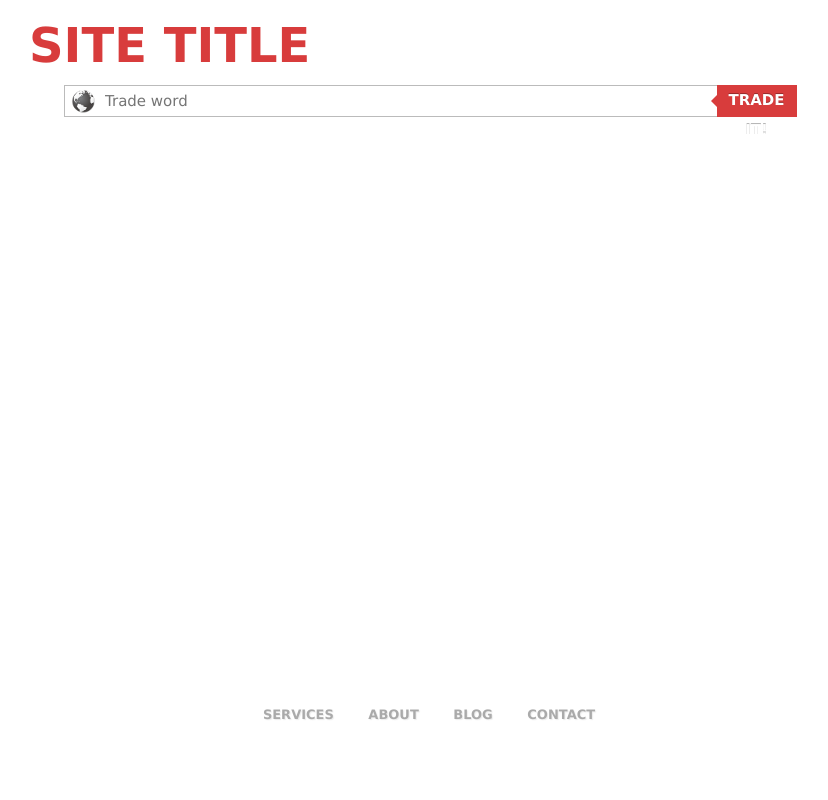
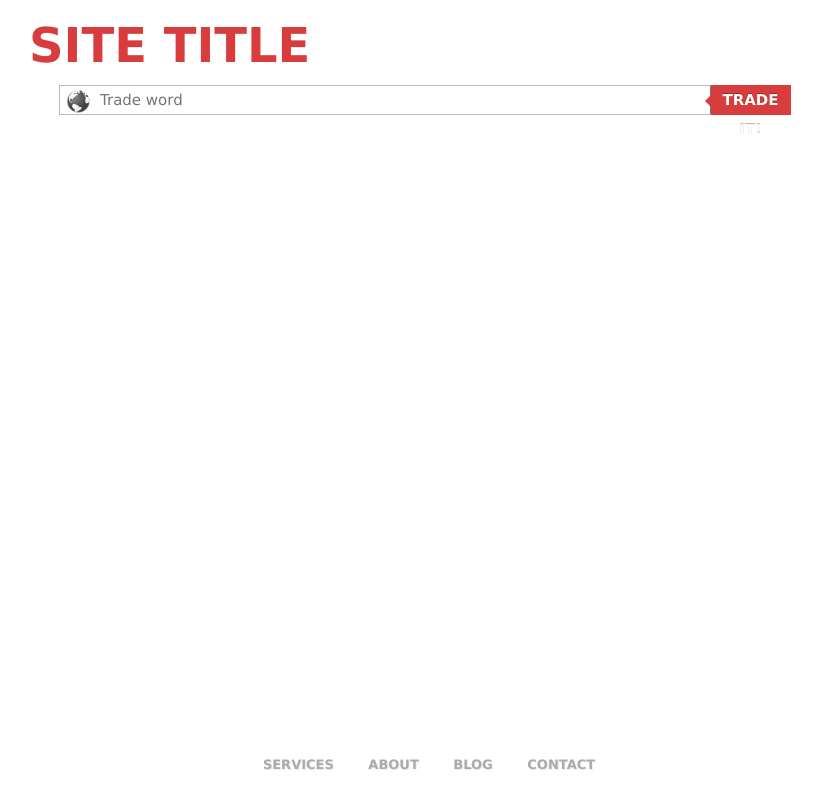
Before and after one commit to niggin/Trademarks_Deployment, a Django app: page / in a window 1280 px wide. Shown: the whole page, without its empty margins (211-1039 px from the left). Run offline with Django 3.2, Linux system fonts and the light colour scheme.

Commit message:
Footer fix

```diff
--- a/trademarks/static/css/main.css
+++ b/trademarks/static/css/main.css
@@ -1,24 +1,15 @@
-html, body {
+* {
+	padding: 0;
 	margin: 0;
-	padding: 0;
-	background-color: #fff;
 }
 
-#header {
-	/*height: 160px;*/
-	/*background-color: #181818;*/
-	/*border-bottom: 1px solid #111;*/
-	-webkit-b/*ox-shadow: 0px 2px 3px rgba(100, 100, 100, 0.9);
-	-moz-box-shadow:    0px 2px 3px rgba(100, 100, 100, 0.9);
-	box-shado*/w:         0px 2px 3px rgba(100, 100, 100, 0.7);
+html, body {
+	background-color: #fff;
+	height: 100%; width: 100%;
 }
 
 #logo {
 	position: absolute;
-	margin-left: calc(50% - 340px);
-	width: 681px;
-	/*height: 162px;*/
-	/*background-image: url('../images/logo.png');*/
 	z-index: 100;
 	text-align: left;
 	margin-left: calc(50% - 400px);
@@ -40,15 +31,18 @@ html, body {
 }
 
 #content {
-	display: block;
-    position: absolute;
-    height: auto;
+    min-height: 100%;
+    padding: 50px 0;
+    margin-bottom: -50px;
 	top: 85px;
-	bottom: 50px;
+	bottom: 150px;
 	left: 0;
 	right: 0;
 	text-align: center;
 	/*border: 2px solid black;*/
+	-webkit-box-sizing: border-box;
+    -moz-box-sizing: border-box;
+    box-sizing: border-box;
 }
 
 #search {
@@ -56,7 +50,8 @@ html, body {
 	position: relative;
 	height: 30px;
 	width: 740px;
-	margin-left: calc(50% - 365px);
+	margin: 0 auto;
+	margin-top: 35px !important;
 	z-index: 100;
 }
 
@@ -90,7 +85,7 @@ html, body {
 #search button {
 	position: absolute;
 	border: 0;
-	height: 32px;
+	height: 30px;
 	width: 80px;
 	margin-left: -45px;
 	text-align: center;
@@ -115,12 +110,10 @@ html, body {
 }
 
 #results {
-	display: block;
-	position: relative;
-	min-height: 130px;
+	/*border: 1px solid red;*/
 	width: 730px;
-	margin-top: 30px;
-	margin-left: calc(50% - 365px);
+	margin: 0 auto;
+	margin-top: 30px !important;
     overflow: inherit;
     font: normal 12px/20px 'sans', 'trebuchet MS', 'Tahoma';
     letter-spacing: 1px;
@@ -179,11 +172,8 @@ html, body {
 }
 
 #footer {
-	display: block;
-	position: absolute;
-	bottom: 0;
-	left: 0;
-	right: 0;
+    position: relative;
+	width: 100%;
 	/*border-top: 1px solid #111;*/
 	height: 50px;
 	text-align: center;
--- a/trademarks/templates/base.html
+++ b/trademarks/templates/base.html
@@ -10,9 +10,7 @@
         	<title>Trademarks</title>
         </head>
         <body>
-                <div id="header">
-                        <div id="logo">SITE TITLE</div>
-                </div>
+                <a href="/"><div id="logo">SITE TITLE</div></a>
                 {% block content %}
 
                 {% endblock %}
--- a/trademarks/templates/index.html
+++ b/trademarks/templates/index.html
@@ -12,4 +12,5 @@
         {% block results %}
 
         {% endblock %}
+                </div>
     {% endblock %}
```
